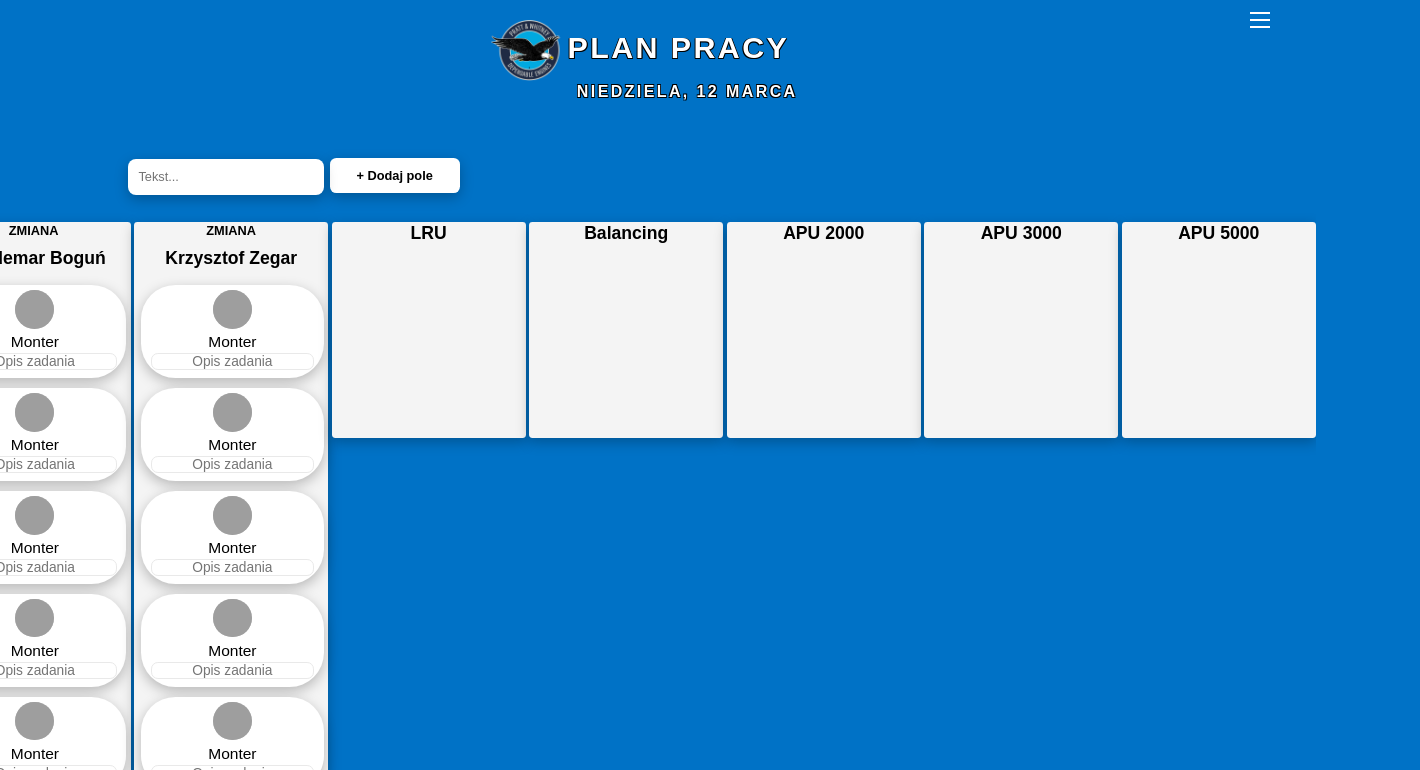
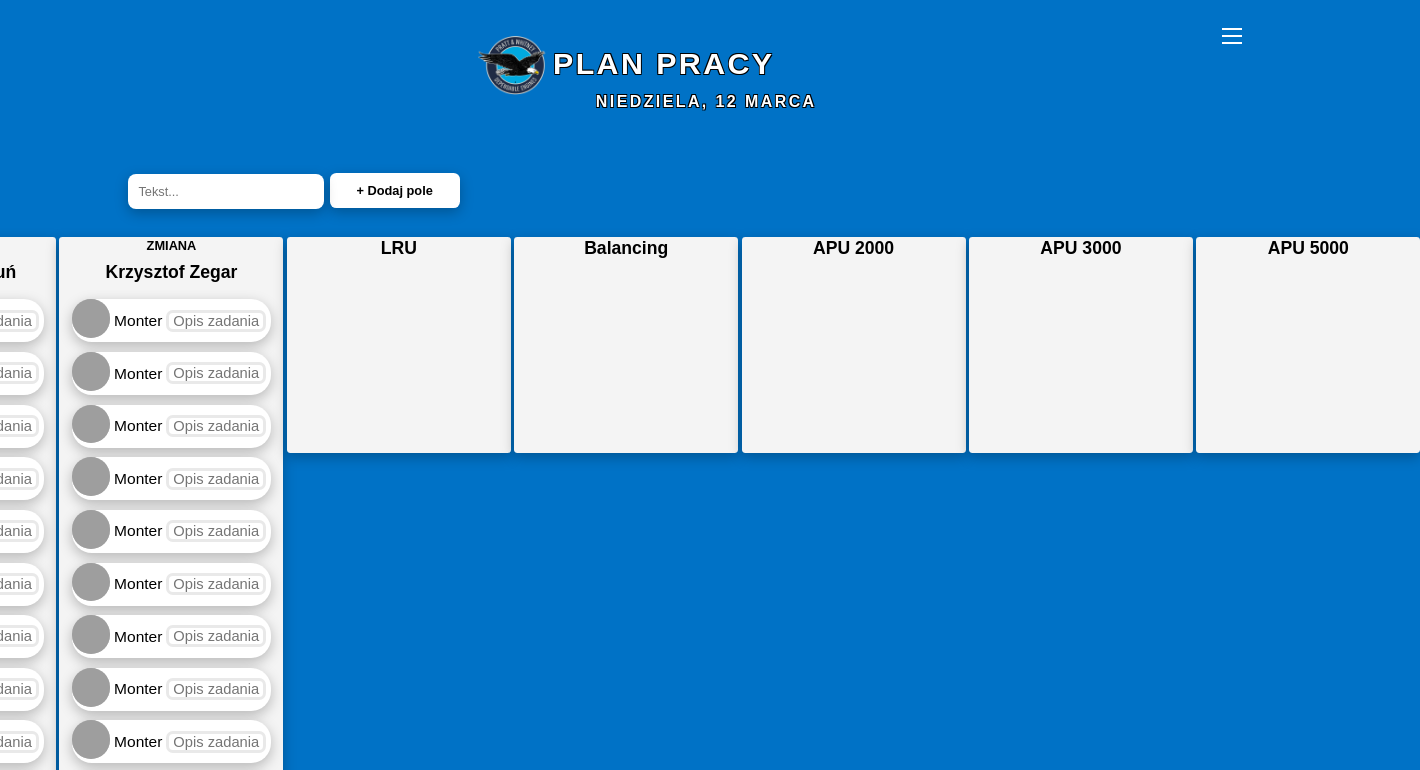
Before and after one commit to Jozefczyk/pw-workplan, a plain HTML site: page index.html in a window 1280 px wide. Both pictures are taken after a click on the button 1260 px from the left and 20 px from the top of the page. Shown: the top 770 px of the page, 1420 px wide, since content can reach past the window. Drawn offline with Linux system fonts and the light colour scheme; grey boxes are pictures that could not be loaded.

Commit message:
Add files via upload

```diff
--- a/css/style.css
+++ b/css/style.css
@@ -52,14 +52,10 @@ header {
 }
 
 .board {
-
-  width: 100%;
-  height: 150vh;
-  margin: auto;
-  /*background-image: url(pw_logo.png);*/
-  background-position: center;
-  background-size: 100%;
-  background-repeat: no-repeat;
+	padding-top: 2vh;
+	display: table-cell;
+	width:100%;
+	vertical-align: middle;
 }
 
 .workplan {
@@ -91,8 +87,8 @@ header {
 
 .workplan .date {
   position: relative;
-  top: -1.5vh;
-  margin-left: 11.8vh;
+  top: -2vh;
+  margin-left: 20vh;
   font-size: 2vh;
   font-weight: bold;
 }
@@ -180,11 +176,9 @@ header {
 
 
 .swim-lane {
-display: inline-block;
-  vertical-align: top;
   display: flex;
   flex-direction: column;
-
+  align-items: center;
   gap: 1.2vh;
 
   background: #f4f4f4;
@@ -192,7 +186,7 @@ display: inline-block;
 
   padding: 0.14vh;
   border-radius: 0.43vh;
-  width: 24.27vh;
+  width: 28vh;
   min-height: 27vh;
 
   flex-shrink: 0;
@@ -203,24 +197,23 @@ display: inline-block;
   background: white;
   color: black;
   box-shadow: 0vh 0.53vh 1.61vh rgba(0, 0, 0, 0.25);
-  padding: 0.64vh;
-  border-radius: 4.31vh;
+  border-radius: 2.5vh;
   font-size: 1.94vh;
   cursor: move;
   height: auto;
-  width: 95%;
-  margin-left: 0.75vh;
-  flex-direction: column;
+  width: 90%;
   justify-content: center;
   align-items: center;
   text-align: center;
+
 }
 
 .task textarea {
 	position:relative;
 	top:0.30vh;
 	margin-bottom: 0.64vh;
-	font-size: 1.72vh;
+	margin-right: 0.64vh;
+	font-size: 1.84vh;
 	font-weight: 500;
 }
 
@@ -230,19 +223,19 @@ display: inline-block;
 
 .task-desc {
   display: flex;
-  width: 95%;
+  width: 90%;
 
   border-radius: 0.86vh;
-  border: 0.161vh solid #e9e9e9;
-
+  border: 0.4vh solid #e9e9e9;
+  margin-left: 0.5vh;
   justify-content: center;
   align-items: center;
   text-align: center;
   background: white;
   color: black;
-  /*	box-shadow: 0vh 0.53vh 1.61vh rgba(0, 0, 0, 0.25);*/
+  /*box-shadow: 0vh 0.53vh 1.61vh rgba(0, 0, 0, 0.25);*/
 
-  font-size: 1.61vh;
+  font-size: 1.5vh;
   resize: vertical; /* allows the user to resize the field vertically */
   resize: none; /* disable resizing with mouse */
 }
@@ -307,6 +300,7 @@ display: inline-block;
   border-radius: 50%;
   background-color: #cccccc;
   margin-bottom:0.53vh; /* margin betwen name and the avatar */
+  margin-right: 0.45vh;
 }
 
 .task .name {
--- a/js/todo.js
+++ b/js/todo.js
@@ -1,12 +1,12 @@
-// Hide add form, leaders & assemblers at the beginning
+// Hide stuff at the beginning
+document.body.style.overflow = "hidden";
+var hHidden = true;
 const todoForm = document.getElementById("todo-form");
 todoForm.style.display = "none";
 const leader1 = document.getElementById("leader1");
 const leader2 = document.getElementById("leader2");
 leader1.style.display = "none";
 leader2.style.display = "none";
-document.body.style.overflow = "hidden";
-var hHidden = true;
 
 function hideTempButtons() {
   const tasks = document.querySelectorAll(".task");
@@ -15,8 +15,8 @@ function hideTempButtons() {
     const editButton = task.querySelector(".task-actions:last-of-type");
     if (removeButton && editButton) {
       if (removeButton.style.display === "none") {
-        removeButton.style.display = "inline-block"; // change to inline-block
-        editButton.style.display = "inline-block"; // change to inline-block
+        removeButton.style.display = "inline-block";
+        editButton.style.display = "inline-block";
       } else {
         removeButton.style.display = "none";
         editButton.style.display = "none";
@@ -27,7 +27,7 @@ function hideTempButtons() {
 }
 
 const lanes = document.querySelector(".lanes");
-const gapValue = getComputedStyle(lanes).getPropertyValue('gap'); // Get CSS gap value between lanes
+const gapValue = getComputedStyle(lanes).getPropertyValue('gap'); // Get current CSS gap value between lanes
 const hamburgerButton = document.getElementById("hamburger-button");
 const tempLane = document.getElementById("temp-lane");
 hamburgerButton.addEventListener("click", () => {
```
